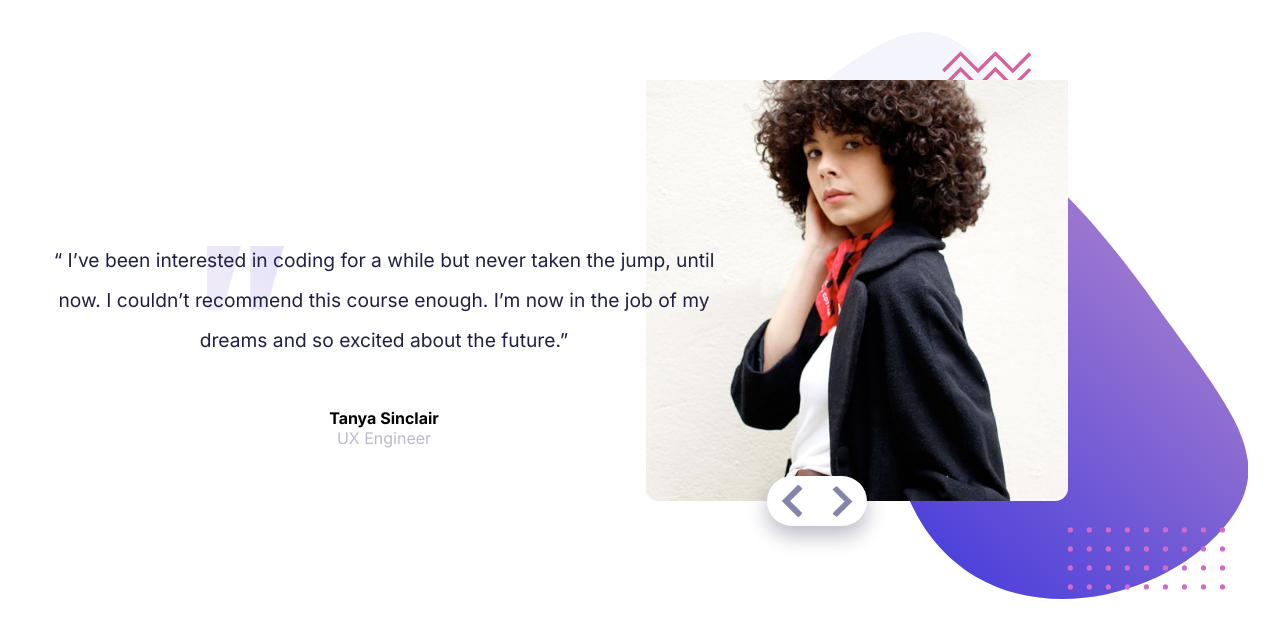
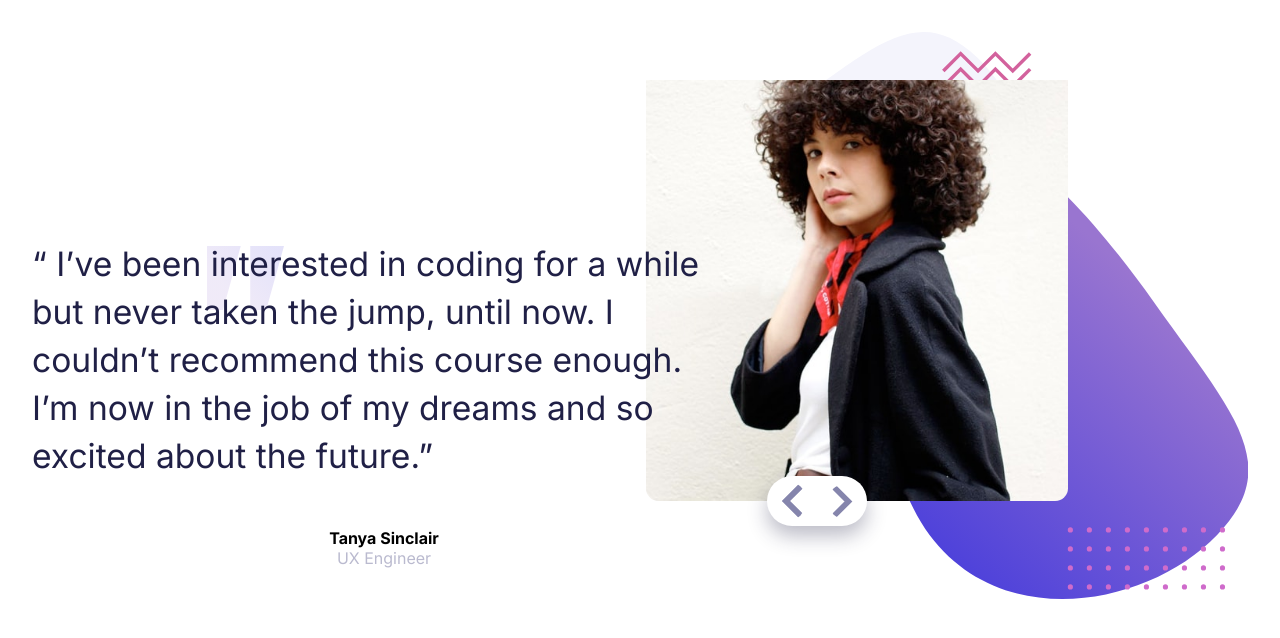
Before and after one commit to MicMond01/testimonials-slider-master, a plain HTML site: page index.html in a window 1280 px wide. Drawn offline with Linux system fonts and the light colour scheme.

Commit message:
Update style.css

```diff
--- a/style.css
+++ b/style.css
@@ -30,7 +30,7 @@ body{
 
 .image-side{
     background-image: url("images/pattern-bg.svg");
-    width: 90%;
+    width: 80%;
     margin: 2rem;
     background-repeat: no-repeat;
     background-size: contain;
@@ -64,8 +64,9 @@ img{
     color: hsl(240, 38%, 20%);
     font-weight: 500;
     line-height: 2.5rem;
-    font-size: 1.2rem;
     text-align: center;
+    line-height: 3rem;
+    font-size: 1.5rem;
 }
 
 
@@ -73,10 +74,12 @@ img{
     margin: 3rem 0;
     justify-content: center;
     text-align: center;
+
 }
 
 .position p {
     font-weight: 700;
+
 }
 
 .position span {
@@ -182,7 +185,9 @@ img{
     }
 
     .text {
+        font-size: 2.1rem;
         margin-top: 5rem;
+        text-align: start;
     }
 
     .image-side {
```
